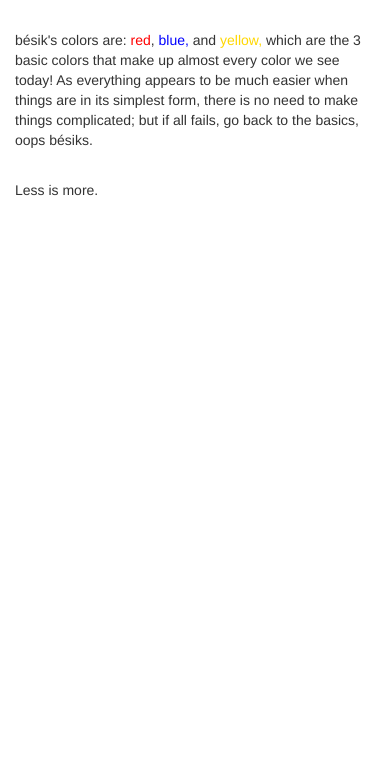
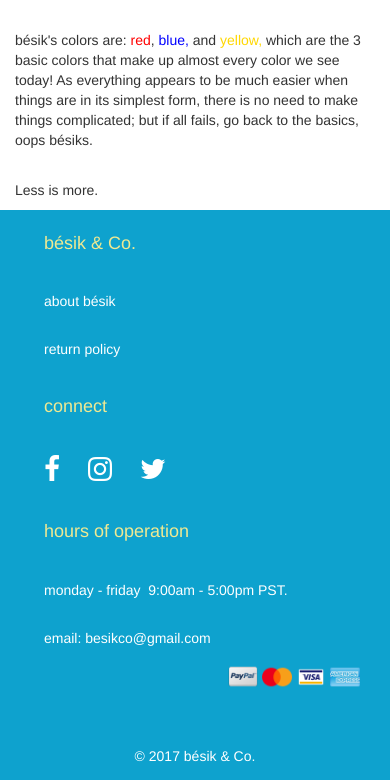
Before and after one commit to kristinab22/besikco, a PHP site: page /about.html in a window 390 px wide. Shown: the part 817-1597 px from the top of the page. Before the commit the page ends 1013 px from the top, so only its background shows below. Run offline with PHP 8.4, Linux system fonts and the light colour scheme; some libraries are stand-ins or nearby versions.

Commit message:
added footer to about page

```diff
--- a/about.css
+++ b/about.css
@@ -25,3 +25,42 @@ nav.navbar.navbar-inverse {
     border-color: #333;
     background-color: #383737;
 }
+
+footer.besik-footer {
+    background-color: #0ea2ce;
+}
+.footer-icons {
+    display: inline-flex;
+}
+.row-footer h4 {
+    color: #efe992;
+}
+.row-footer .col-sm-12.col-md-4.col-lg-4 a {
+    color: #fff;
+    text-decoration: none;
+}
+.row-footer .col-sm-12.col-md-4.col-lg-4 a:hover {
+    color: #efe992;
+}
+.hours-email li {
+  color: white;
+}
+.col-sm-12.col-md-4.col-lg-4 li {
+    display: block;
+    padding: 1em;
+}
+.container.copywright {
+    background-color: #0ea2ce;
+    width: 100%;
+}
+.footer-bottom .row.text-center {
+    color: #fff;
+    padding-bottom: 1em;
+    padding-top: 1em;
+}
+.payment-icons {
+    display: inline-block;
+    float: right;
+    margin-top: -0.5em;
+    clear: both;
+}
--- a/about.html
+++ b/about.html
@@ -73,5 +73,49 @@
         </div>
       </div>
   </div>
+
+  <!-- FOOTER -->
+  <footer class="besik-footer">
+  	<div class="container">
+  		<div class="row-footer">
+  			<div class="col-sm-12 col-md-4 col-lg-4">
+  				<li><h4>b&eacute;sik & Co.</h4></li>
+  		        <li><a href="#">about bésik</a></li>
+  		        <li><a href="#">return policy</a></li>
+  	        </div>
+  		    <div class="col-sm-12 col-md-4 col-lg-4">
+  				<li><h4>connect</h4></li>
+    				<div class="footer-icons">
+    					<li><a href="https://www.facebook.com/besikcompany" target="blank "class="facebook"><i class="fa fa-facebook fa-2x"></i></a></li>
+    			    <li><a href="https://www.instagram.com/besikcompany" target="_blank" class="instagram"><i class="fa fa-instagram fa-2x"></i></a></li>
+              <li><a href="https://www.twitter.com/besikco" target="_blank" class="twitter"><i class="fa fa-twitter fa-2x"></i></a></li>
+    		    </div>
+  		    </div>
+          <div class="col-sm-12 col-md-4 col-lg-4">
+  					<li><h4>hours of operation</h4></li>
+  					<div class="hours-email">
+  						<li>monday - friday &nbsp;9:00am - 5:00pm PST.</li>
+              <li><a href="mailto:besikco@gmail.com">email: besikco@gmail.com</a></li>
+  					</div>
+  		    </div>
+  	    <div class="row-footer">
+  	    	<div class="col-sm-12 text-right">
+  			<img src="images/pay.png" class="img-repsonsive" height="30px" width="30px">
+  			<img src="images/card.png" class="img-repsonsive" height="30px" width="30px">
+  			<img src="images/business.png" class="img-repsonsive" height="30px" width="30px">
+  			<img src="images/americanxs.png" class="img-repsonsive" height="30px" width="30px">
+  	    	</div>
+  	    </div>
+  		<br><br>
+  	</div>
+  </footer>
+  <!-- BOTTOM - FOOTER -->
+  <div class="footer-bottom">
+  	<div class="container copywright">
+  		<div class="row text-center">
+  			© 2017 b&eacute;sik & Co.
+  		</div>
+  	</div>
+  </div>
 </body>
 </html>
```
